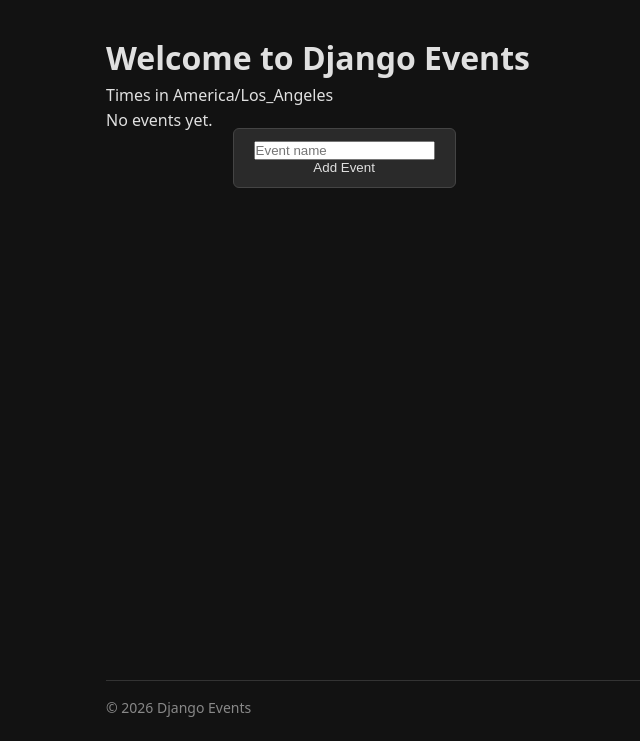
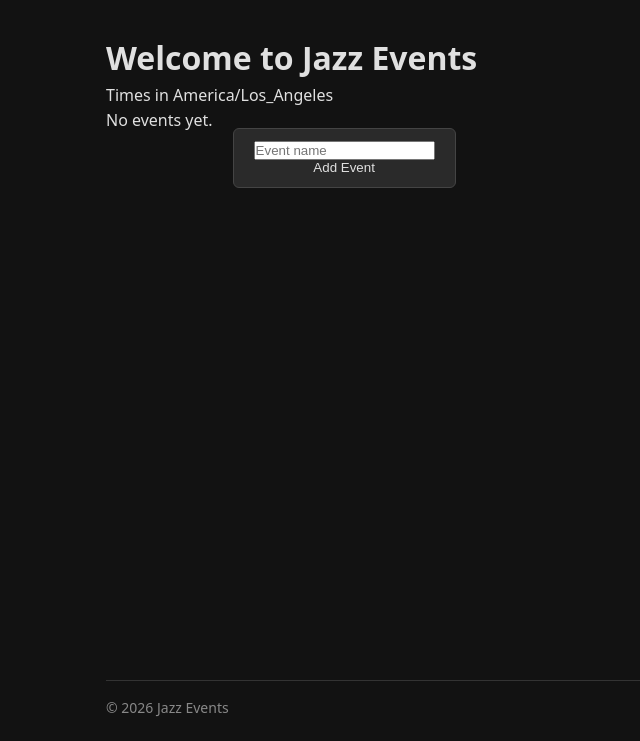
Before and after one commit to delecti/jazz-events, a Django app: page / in a window 1280 px wide. Shown: the part 59-800 px from the top of the page, without its empty margins (0-640 px from the left). Run offline with Django 5.2, Linux system fonts and the light colour scheme; data that the repository does not hold is empty.

Commit message:
Rename project so it's not quite so basic.

```diff
--- a/apps/core/templates/core/home.html
+++ b/apps/core/templates/core/home.html
@@ -1,10 +1,10 @@
 {% extends "base.html" %}
 
-{% block title %}Home — Django Events{% endblock %}
+{% block title %}Home — Jazz Events{% endblock %}
 {% load tz %}
 
 {% block content %}
-<h1>Welcome to Django Events</h1>
+<h1>Welcome to Jazz Events</h1>
 <p>Times in America/Los_Angeles</p>
 <div class="events">
 {% if events %}
--- a/templates/base.html
+++ b/templates/base.html
@@ -3,7 +3,7 @@
 <head>
     <meta charset="UTF-8">
     <meta name="viewport" content="width=device-width, initial-scale=1.0">
-    <title>{% block title %}Django Events{% endblock %}</title>
+    <title>{% block title %}Jazz Events{% endblock %}</title>
     {% load static %}
     <link rel="stylesheet" href="{% static 'css/main.css' %}">
     {% block extra_css %}{% endblock %}
@@ -28,7 +28,7 @@
     </main>
 
     <footer>
-        <p>&copy; {% now "Y" %} Django Events</p>
+        <p>&copy; {% now "Y" %} Jazz Events</p>
     </footer>
 
     {% block extra_js %}{% endblock %}
```
Also changed, not shown: README.md.
